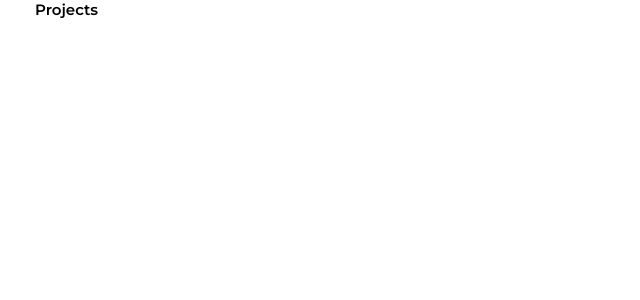
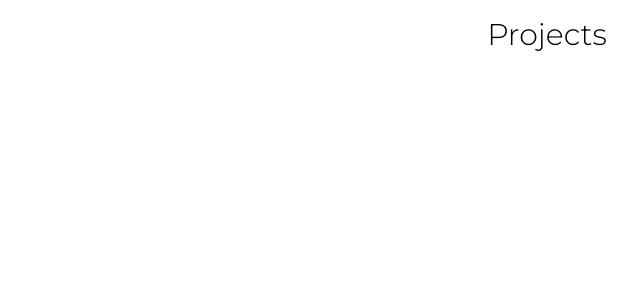
Before and after one commit to feMoraes0/frontend-mentor, a React (Create React App) app: page / in a window 1280 px wide. Shown: the top 300 px of the page, without its empty margins (93-733 px from the left). Built offline with nearby package versions, Linux system fonts and the light colour scheme.

Commit message:
refactor(app): changes section to header and adds styles to h1 text

```diff
--- /dev/null
+++ b/src/main/App.css
@@ -0,0 +1,11 @@
+header {
+  width: 100%;
+  margin: 2rem auto;
+  text-align: center;
+}
+
+header h1 {
+  font-size: 3rem;
+  line-height: 3rem;
+  font-weight: 400;
+}
--- a/src/main/App.tsx
+++ b/src/main/App.tsx
@@ -1,11 +1,12 @@
 import React from 'react';
+import './App.css';
 
 function App() {
   return (
     <main>
-      <section>
+      <header>
         <h1>Projects</h1>
-      </section>
+      </header>
     </main>
   );
 }
```
